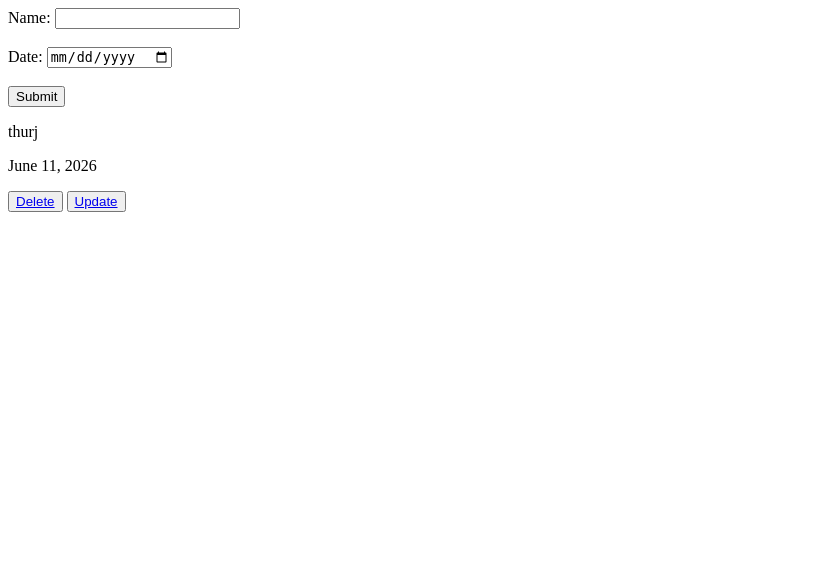
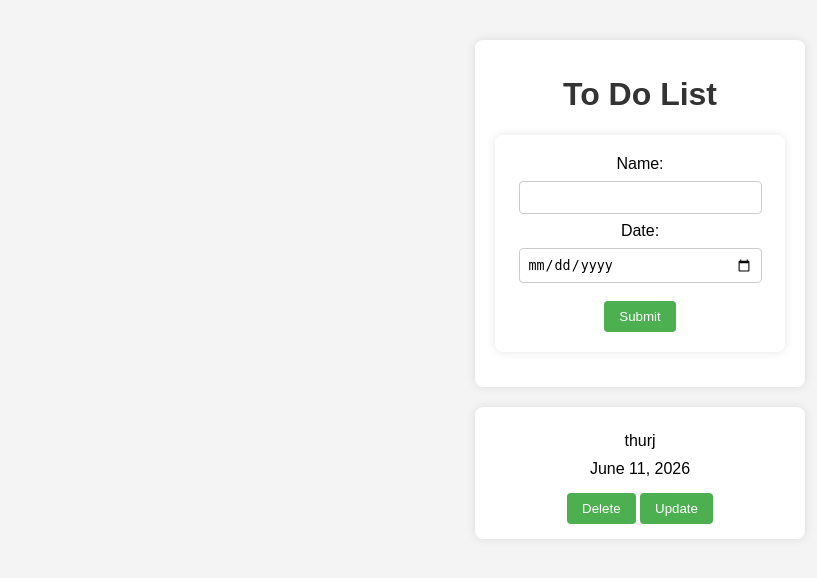
Before and after one commit to joswinshaju04/TODO-App, a Django app: page / in a window 1280 px wide. Shown: the top 578 px of the page, without its empty margins (0-817 px from the left). Run offline with Django 5.2, Linux system fonts and the light colour scheme; data comes from the database, SQL or seed files in the repository; both versions use the stored data as it was after the commit.

Commit message:
styles added

```diff
--- /dev/null
+++ b/myapp/static/style.css
@@ -0,0 +1,65 @@
+body{
+    font-family: Arial, sans-serif;
+    background-color: #f4f4f4;
+    text-align: center;
+    margin: 0;
+    padding: 20px;
+}
+
+h1{
+    color: #333;
+}
+
+.form-bg{
+    background-color: white;
+    width: 250px;
+    margin: 20px auto;
+    padding: 20px;
+    border-radius: 8px;
+    box-shadow: 0 0 10px rgba(0,0,0,0.1);
+}
+
+input{
+    width: 90%;
+    padding: 8px;
+    margin: 8px 0;
+    border: 1px solid #ccc;
+    border-radius: 4px;
+}
+
+button{
+    margin-top: 10px;
+    padding: 8px 15px;
+    background-color: #4CAF50;
+    color: white;
+    border: none;
+    border-radius: 4px;
+    cursor: pointer;
+}
+
+button:hover{
+    background-color: #45a049;
+}
+
+div{
+    background-color: white;
+    width: 300px;
+    margin: 20px auto;
+    padding: 15px;
+    border-radius: 8px;
+    box-shadow: 0 0 10px rgba(0,0,0,0.1);
+}
+
+p{
+    margin: 5px 0;
+    margin-top: 10px;
+}
+
+a{
+    text-decoration: none;
+    color: white;
+}
+
+hr{
+    margin-top: 15px;
+}
--- a/myapp/templates/index.html
+++ b/myapp/templates/index.html
@@ -1,21 +1,27 @@
+{% load static %}
 <!DOCTYPE html>
 <html lang="en">
 <head>
     <meta charset="UTF-8">
     <meta name="viewport" content="width=device-width, initial-scale=1.0">
     <title>Document</title>
+    <link rel="stylesheet" href="{% static 'style.css' %}">
 </head>
+
 <body>
-    <form method="POST">
-        {% csrf_token %}
-        <label for="name">Name:</label>
-        <input type="text" id="name" name="taskname"><br><br>
+    <div class="bg">
+        <h1>To Do List</h1>
+        <form method="POST" class="form-bg">
+            {% csrf_token %}
+            <label for="name">Name:</label>
+            <input type="text" id="name" name="taskname">
 
-        <label for="date" >Date:</label>
-        <input type="date" id="date" name="taskdate"><br><br>
+            <label for="date" >Date:</label>
+            <input type="date" id="date" name="taskdate">
 
-        <button type="submit">Submit</button>
-    </form>
+            <button type="submit">Submit</button>
+        </form>
+    </div>
     <div>
         {% for i in item %}
             <p>{{i.taskname}}</p>
@@ -25,5 +31,6 @@
         {% endfor %}
     </div>
 
+
 </body>
 </html>
--- a/myapp/templates/update.html
+++ b/myapp/templates/update.html
@@ -4,16 +4,17 @@
     <meta charset="UTF-8">
     <meta name="viewport" content="width=device-width, initial-scale=1.0">
     <title>Document</title>
+    <link rel="stylesheet" href="{% static 'style.css' %}">
 </head>
 <body>
     <form method="POST">
         {% csrf_token %}
         <label for="name">Name:</label>
-        <input type="text" id="name" name="taskname" value="{{a.taskname}}"><br><br>
+        <input type="text" id="name" name="taskname" value="{{a.taskname}}">
 
         <label for="date">Date:</label>
         <input type="date" id="date" name="taskdate"
-        value="{{a.taskdate|date:'YYYY-MM-DD'}}"><br><br>
+        value="{{a.taskdate|date:'YYYY-MM-DD'}}">
 
         <button type="submit">Update</button>
     </form>
--- a/space/settings.py
+++ b/space/settings.py
@@ -116,4 +116,4 @@ USE_TZ = True
 # Static files (CSS, JavaScript, Images)
 # https://docs.djangoproject.com/en/6.0/howto/static-files/
 
-STATIC_URL = 'static/'
+STATIC_URL = '/static/'
```
Also changed, not shown: db.sqlite3.
